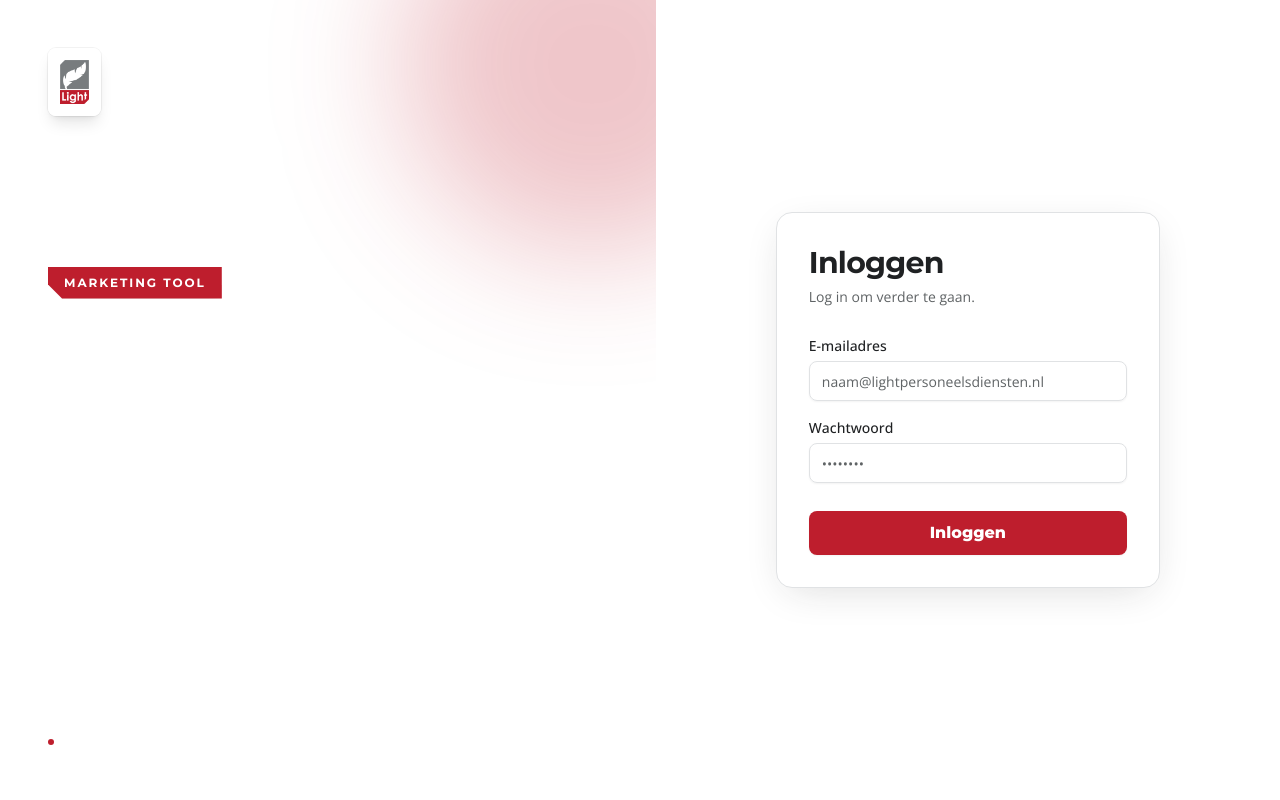
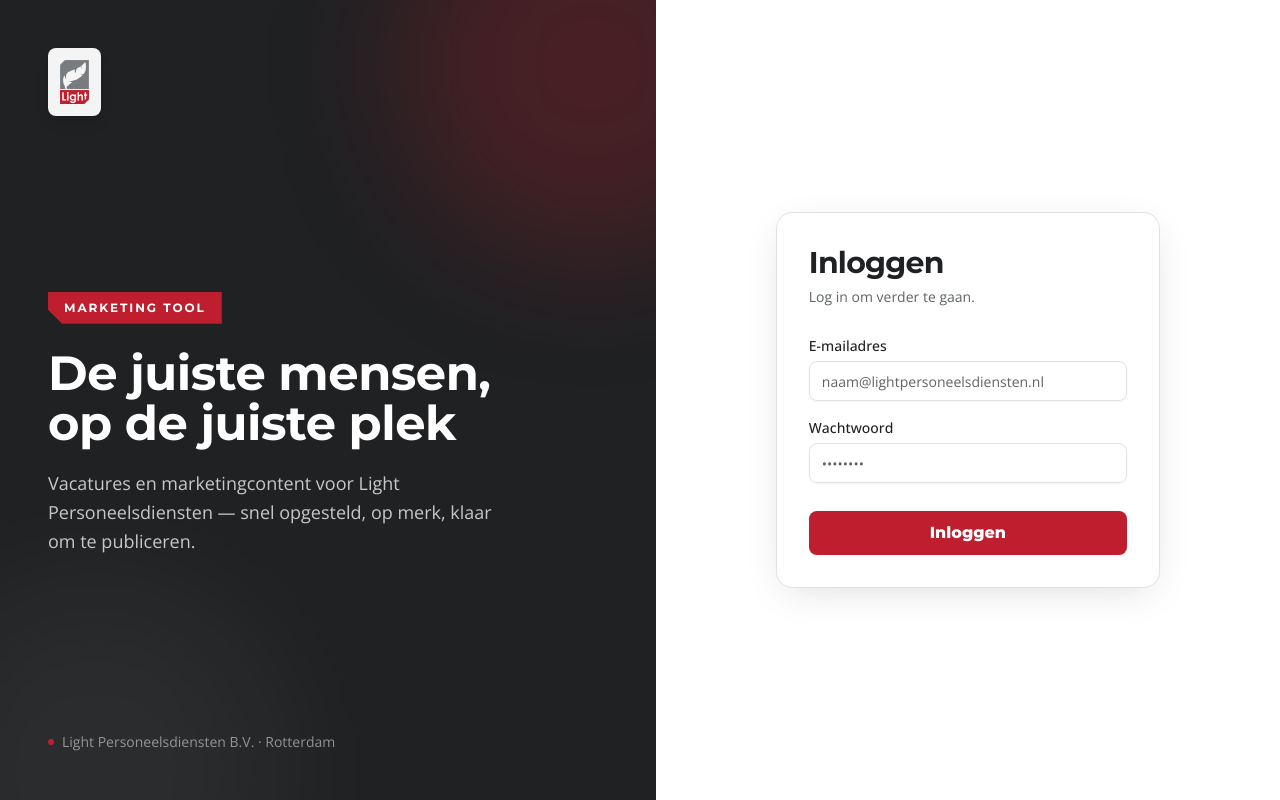
Before and after one commit to mathisvfr/light-marketing-tool, a React app in the folder frontend/: page /login in a window 1280 px wide. Built offline with nearby package versions, Linux system fonts and the light colour scheme; no server answers; the HTML template or start-up script is replaced by a standard one.

Commit message:
Fix login logo rendering and update hero tagline

```diff
--- a/frontend/src/pages/Login.jsx
+++ b/frontend/src/pages/Login.jsx
@@ -38,7 +38,7 @@
   return (
     <main className="grid min-h-screen grid-cols-1 lg:grid-cols-[1.05fr_1fr]">
       {/* Brand panel */}
-      <section className="relative hidden flex-col justify-between overflow-hidden bg-grey-900 p-12 text-white lg:flex">
+      <section className="relative hidden flex-col justify-between overflow-hidden bg-sidebar p-12 text-white lg:flex">
         {/* subtle brand glow */}
         <div
           aria-hidden="true"
@@ -63,7 +63,7 @@
             Marketing tool
           </span>
           <h2 className="mt-6 font-display text-5xl font-bold leading-[1.05] text-white">
-            De productie moet draaien. Punt.
+            De juiste mensen, op de juiste plek
           </h2>
           <p className="mt-5 text-lg leading-relaxed text-white/75">
             Vacatures en marketingcontent voor Light Personeelsdiensten — snel opgesteld, op merk, klaar om te publiceren.
```
